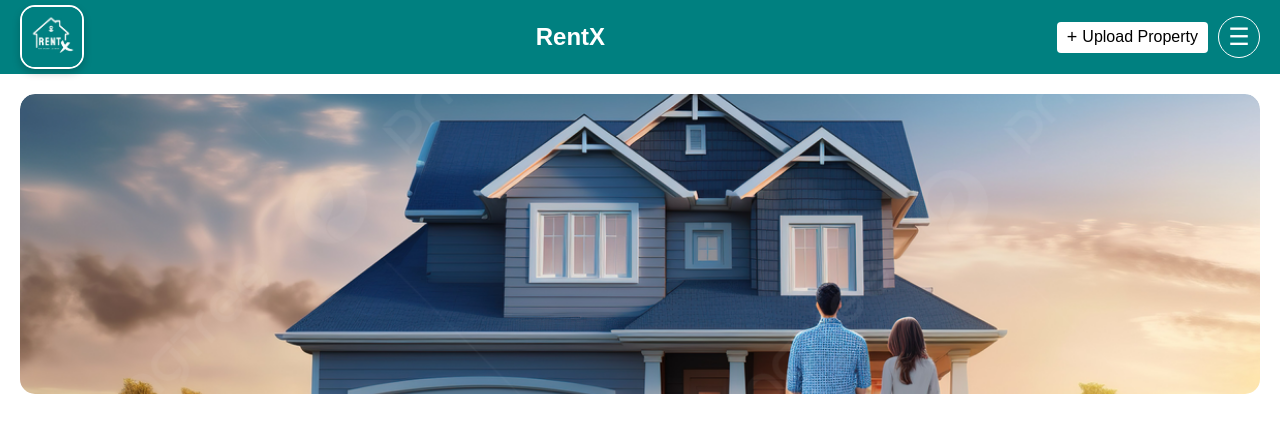
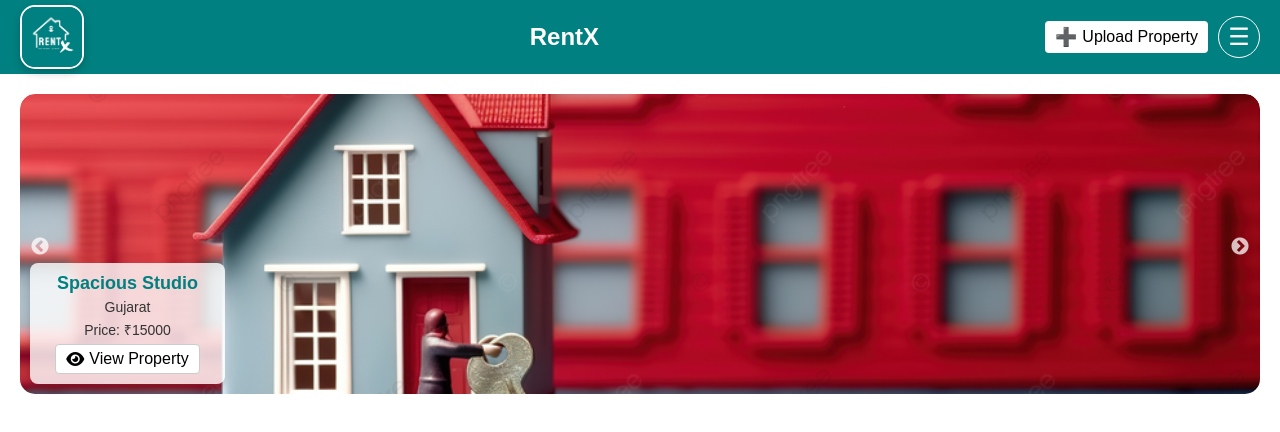
Before and after one commit to theinfiniteprins/stayx, a React (Create React App) app: page / in a window 1280 px wide. Shown: the top 432 px of the page. Built offline with nearby package versions, Linux system fonts and the light colour scheme.

Commit message:
created slider for home screen

```diff
--- a/package.json
+++ b/package.json
@@ -3,6 +3,7 @@
   "version": "0.1.0",
   "private": true,
   "dependencies": {
+    "@fortawesome/fontawesome-free": "^6.6.0",
     "@testing-library/jest-dom": "^5.17.0",
     "@testing-library/react": "^13.4.0",
     "@testing-library/user-event": "^13.5.0",
--- a/src/components/Home.js
+++ b/src/components/Home.js
@@ -1,14 +1,53 @@
 // src/components/Home.js
-import React from 'react';
-import Slider from 'react-slick';
-import '../styles.css';
+import React from "react";
+import Slider from "react-slick";
+import "../styles.css";
 
-// Dummy data for the slider; in a real application, this would come from an API or state
-const propertyImages = [
-  '/images/property1.jpg',
-  '/images/property2.png',
-  '/images/property3.jpg',
+// Dummy data for the slider
+const sliderData = [
+  {
+    id: 1,
+    image: "/images/property1.jpg",
+    title: "Cozy Apartment",
+    city: "Nadiad",
+    price: "12000",
+  },
+  {
+    id: 2,
+    image: "/images/property2.png",
+    title: "Spacious Studio",
+    city: "Gujarat",
+    price: "15000",
+  },
+  {
+    id: 3,
+    image: "/images/property3.jpg",
+    title: "Modern Flat",
+    city: "Ahmedabad",
+    price: "18000",
+  },
 ];
+
+// Custom arrow components
+const PreviousArrow = ({ className, style, onClick }) => (
+  <div
+    className={`${className} custom-arrow-left`}
+    style={{ ...style }}
+    onClick={onClick}
+  >
+    {/* <i className="fa fa-chevron-left" aria-hidden="true"></i> */}
+  </div>
+);
+
+const NextArrow = ({ className, style, onClick }) => (
+  <div
+    className={`${className} custom-arrow-right`}
+    style={{ ...style }}
+    onClick={onClick}
+  >
+    {/* <i className="fa fa-chevron-right" aria-hidden="true"></i> */}
+  </div>
+);
 
 const Home = () => {
   // Slider settings
@@ -18,17 +57,34 @@
     speed: 500,
     slidesToShow: 1,
     slidesToScroll: 1,
-    autoplay: true,        // Enable autoplay
-    autoplaySpeed: 7000    // Set autoplay interval to 7 seconds (7000 milliseconds)
+    autoplay: true,
+    autoplaySpeed: 4000, // Updated time to 4 seconds
+    prevArrow: <PreviousArrow />, // Custom left arrow
+    nextArrow: <NextArrow />, // Custom right arrow
   };
 
   return (
     <div className="home-container">
       <div className="slider-container">
         <Slider {...settings}>
-          {propertyImages.map((image, index) => (
-            <div key={index} className="slider-item">
-              <img src={image} alt={`Property ${index + 1}`} className="slider-image" />
+          {sliderData.map((property) => (
+            <div className="slider-item" key={property.id}>
+              <img
+                src={property.image}
+                alt={property.title}
+                className="slider-image"
+              />
+              <div className="property-details">
+                <h3>{property.title}</h3>
+                <p>{property.city}</p>
+                <p>Price: ₹{property.price}</p>
+                <a
+                  href={`/property/${property.id}`}
+                  className="view-property-button"
+                >
+                  <i className="fa fa-eye" aria-hidden="true"></i> View Property
+                </a>
+              </div>
             </div>
           ))}
         </Slider>
--- a/src/components/Navbar.js
+++ b/src/components/Navbar.js
@@ -45,7 +45,7 @@
       <div className="navbar-right">
         {/* Upload Property button with link */}
         <Link to="/upload-property" className="upload-box">
-          <span className="upload-plus">+</span>
+          <span className="upload-plus">➕</span>
           <span className="upload-text">Upload Property</span>
         </Link>
 
@@ -61,7 +61,7 @@
               <li><i className="menu-item-icon">👤</i> Profile</li>
               <li><i className="menu-item-icon">🏠</i> My Property</li>
               <li><i className="menu-item-icon">➕</i> Upload Property</li>
-              <li><i className="menu-item-icon">🚪</i> Sign Out</li>
+              <li><i class="fa fa-sign-out" aria-hidden="true"></i> Sign Out</li>
             </ul>
           </div>
         )}
--- a/src/index.js
+++ b/src/index.js
@@ -3,6 +3,7 @@
 import './index.css';
 import App from './App';
 import reportWebVitals from './reportWebVitals';
+import '@fortawesome/fontawesome-free/css/all.min.css';
 
 const root = ReactDOM.createRoot(document.getElementById('root'));
 root.render(
--- a/src/styles.css
+++ b/src/styles.css
@@ -169,17 +169,10 @@
   background-color: #006666;
 }
 
-
 /* Home page styles */
 .home-container {
   text-align: center;
   padding: 20px;
-}
-
-.home-title {
-  font-size: 28px;
-  margin-bottom: 20px;
-  color: #008080; /* Theme color */
 }
 
 .slider-container {
@@ -201,3 +194,85 @@
   object-fit: cover; /* Ensure images cover the container while maintaining aspect ratio */
   border-radius: 15px; /* Rounded corners for the images */
 }
+
+/* Left and right arrow styles */
+.custom-arrow-left, .custom-arrow-right {
+  position: absolute;
+  top: 50%;
+  transform: translateY(-50%);
+  background: none; /* Remove background */
+  color: #008080; /* Theme color for arrows */
+  font-size: 60px; /* Double the previous arrow size */
+  border: none; /* Remove borders */
+  cursor: pointer;
+  z-index: 1;
+}
+
+.custom-arrow-left {
+  left: 10px; /* Adjust as needed */
+}
+
+.custom-arrow-right {
+  right: 10px; /* Adjust as needed */
+}
+
+.custom-arrow-left:hover, .custom-arrow-right:hover {
+  color: #005959; /* Darker teal for hover effect */
+}
+
+.custom-arrow-left i, .custom-arrow-right i {
+  font-size: 100px; /* Double the previous icon size */
+  font-style: normal; /* Remove italic style */
+}
+
+/* Property details container styles */
+.property-details {
+  position: absolute; /* Position it at the bottom of the slider item */
+  bottom: 10px; /* Adjust as needed */
+  left: 10px; /* Adjust as needed */
+  width: 175px; /* Fixed width */
+  background-color: rgba(255, 255, 255, 0.8); /* Slightly transparent background */
+  padding: 10px;
+  border-radius: 8px;
+  box-shadow: 0 4px 8px rgba(0, 0, 0, 0.2);
+}
+
+.property-details h3 {
+  margin: 0;
+  font-size: 18px;
+  color: #008080; /* Theme color */
+  overflow: hidden;
+  text-overflow: ellipsis; /* Add ellipsis for overflowing text */
+  white-space: nowrap; /* Prevent text from wrapping to the next line */
+}
+
+.property-details p {
+  margin: 5px 0;
+  font-size: 14px;
+  color: #333;
+  overflow: hidden;
+  text-overflow: ellipsis; /* Add ellipsis for overflowing text */
+  white-space: nowrap; /* Prevent text from wrapping to the next line */
+}
+
+.view-property-button {
+  display: inline-flex;
+  align-items: center;
+  background-color: #ffffff;
+  color: black;
+  padding: 5px 10px;
+  border-radius: 4px;
+  text-decoration: none; /* Remove underline */
+  border: 1px solid #ccc;
+  cursor: pointer;
+}
+
+.view-property-button i {
+  margin-right: 5px;
+  font-size: 16px;
+  font-style: normal; /* Remove italic style */
+}
+
+.view-property-button:hover {
+  background-color: #f0f0f0;
+}
```
Also changed, not shown: 1 other file (tests, documents, lock files or other folders).
